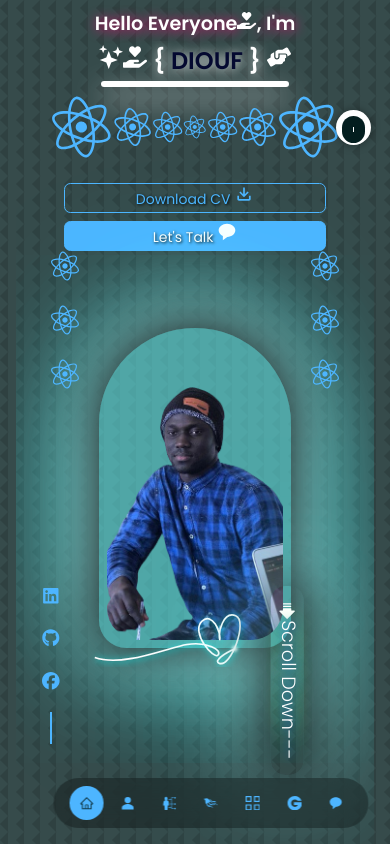
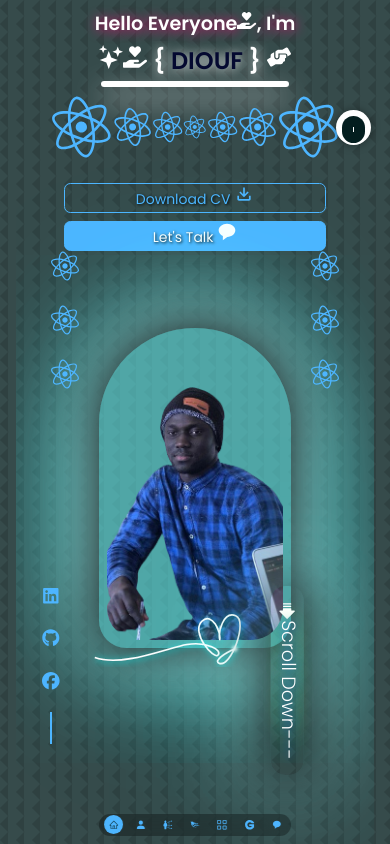
Before and after one commit to Mouhamed1003/keenprogrammer.com, a React (Create React App) app: page / in a window 390 px wide. Shown: the top 844 px of the page. Built offline with nearby package versions, Linux system fonts and the light colour scheme.

Commit message:
Update nav.css

```diff
--- a/src/components/nav/nav.css
+++ b/src/components/nav/nav.css
@@ -4,15 +4,16 @@ nav {
     display: block;
     padding: 0.5rem 1rem; /* Réduit la valeur de padding */
     z-index: 2;
-    position: fixed;
-    left: 48.5%;
-    transform: translateX(-43%);
+    position: fixed; /* Rendre la navigation fixe */
+    left: 50%;
+    transform: translateX(-50%);
     bottom: 1rem;
     display: flex;
     gap: 0.5rem;
     border-radius: 3rem;
     backdrop-filter: blur(15px);
 }
+
 nav a {
     background: transparent;
     padding: 0.6rem; /* Réduit la valeur de padding */
@@ -22,20 +23,69 @@ nav a {
     font-size: 0.9rem;
     transition: background-color 2.3s; /* Ajout de la transition */
 }
+
 nav a:hover {
     background: rgba(0, 0, 0, 0.3);
     animation: pulse 2.05s infinite; /* Ajout de l'animation sur le survol */
 }
+
 nav a.active:hover {
     color: rgb(255, 255, 255);
 }
+
 nav a.active {
     background: var(--color-primary);
     color: var(--color-bg);
 }
+
 /* Animation de feu d'artifice */
 @keyframes pulse {
     50% { text-shadow: 0 0 10px #0e46f0f9, 0 0 20px #1cef05, 0 0 30px #fffffffd; }
     50% { box-shadow: 0 0 50px #000000, 0 0 100px #fdfdfdf3, 0 0 150px rgb(0, 255, 251); }
     100% { box-shadow: 0 0 10px #fdfdfdf3, 0 0 20px #163cfbf8, 0 0 30px rgb(8, 130, 139); }
 }
+
+/* Media Queries - Tablettes */
+@media screen and (max-width: 1024px) {
+    nav {
+        width: max-content; /* Conserver la largeur maximale */
+        padding: 0.3rem 0.7rem; /* Réduire légèrement le padding */
+        left: 50%; /* Centrer horizontalement */
+        transform: translateX(-50%); /* Centrer horizontalement */
+        bottom: 1.5rem; /* Ajuster la position verticale */
+    }
+    nav a {
+        padding: 0.5rem; /* Ajuster le padding */
+        font-size: 0.8rem; /* Réduire la taille de la police */
+    }
+}
+
+/* Media Queries - Mobiles */
+@media screen and (max-width: 600px) {
+    nav {
+        width: max-content; /* Conserver la largeur maximale */
+        padding: 0.2rem 0.5rem; /* Réduire le padding */
+        left: 50%; /* Centrer horizontalement */
+        transform: translateX(-50%); /* Centrer horizontalement */
+        bottom: 1rem; /* Ajuster la position verticale */
+    }
+    nav a {
+        padding: 0.4rem; /* Ajuster le padding */
+        font-size: 0.7rem; /* Réduire la taille de la police */
+    }
+}
+
+/* Media Queries - iPhone 12 Pro */
+@media screen and (max-width: 390px) {
+    nav {
+        width: max-content; /* Conserver la largeur maximale */
+        padding: 0.1rem 0.3rem; /* Réduire le padding */
+        left: 50%; /* Centrer horizontalement */
+        transform: translateX(-50%); /* Centrer horizontalement */
+        bottom: 0.5rem; /* Ajuster la position verticale */
+    }
+    nav a {
+        padding: 0.3rem; /* Ajuster le padding */
+        font-size: 0.6rem; /* Réduire la taille de la police */
+    }
+}
```
